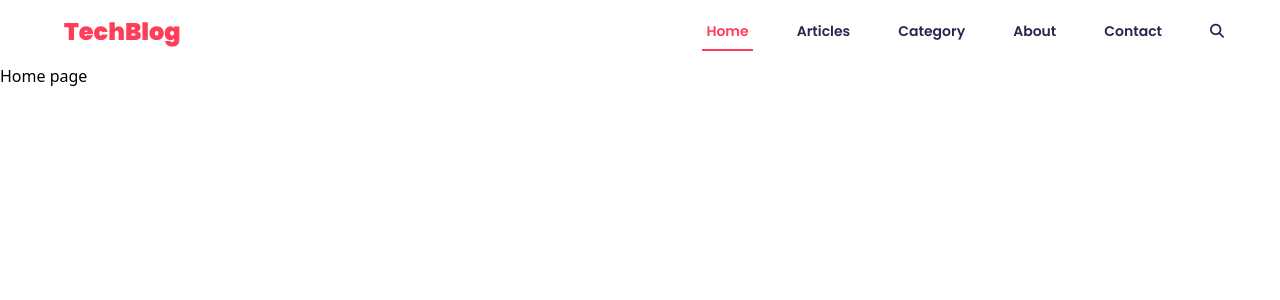
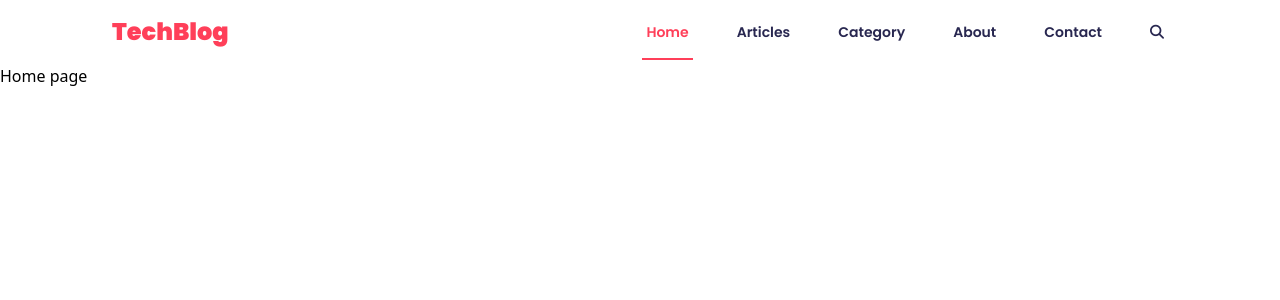
Before and after one commit to Ramanuj-1729/Tech-Blog__MERN-Tailwind, a React (Create React App) app in the folder frontend/: page / in a window 1280 px wide. Shown: the top 300 px of the page. Built offline with nearby package versions, Linux system fonts and the light colour scheme.

Commit message:
modify navbar

```diff
--- a/frontend/src/components/Navbar/Navbar.jsx
+++ b/frontend/src/components/Navbar/Navbar.jsx
@@ -3,36 +3,30 @@ import { NavLink } from 'react-router-dom'
 
 const Navbar = () => {
     return (
-        <div className="navbar">
-            <nav className="bg-white">
-                <div className="mx-auto px-16">
-                    <div className="flex items-center justify-between h-16">
-                        <div className="flex items-center">
-
+        <nav className="navbar bg-white">
+            <div className="navbar-wrapper mx-auto px-28 flex items-center justify-between h-16">
                 <div className="logo flex-shrink-0">
                     <h1 className='font-poppins font-black text-2xl text-primary cursor-pointer'>TechBlog</h1>
                 </div>
 
-                            <div className="menu absolute right-3 font-poppins">
-                                <div className="mr-10 flex items-baseline space-x-10">
-                                    <NavLink to="#" className="text-primary hover:text-primary px-1 py-2 text-sm font-semibold transition-all ease-in-out delay-150 border-b-2 hover:border-b-2 border-primary">Home</NavLink>
+                <div className="menu font-poppins">
+                    <ul className="flex space-x-10 items-center">
+                        <li><NavLink to="#" className="text-primary hover:text-primary px-1 pb-4 text-sm font-semibold transition-all ease-in-out delay-150 border-b-2 hover:border-b-2 border-primary">Home</NavLink></li>
 
-                                    <NavLink to="#" className="text-fontColor hover:text-primary px-1 py-2 text-sm font-semibold transition-all hover:border-b-2 ease-in-out delay-150 border-primary">Articles</NavLink>
+                        <li><NavLink to="#" className="text-fontColor hover:text-primary px-1 pb-4 text-sm font-semibold transition-all hover:border-b-2 ease-in-out delay-150 border-primary">Articles</NavLink></li>
 
-                                    <NavLink to="#" className="text-fontColor hover:text-primary px-1 py-2 text-sm font-semibold transition-all hover:border-b-2 ease-in-out delay-150 border-primary">Category</NavLink>
+                        <li><NavLink to="#" className="text-fontColor hover:text-primary px-1 pb-4 text-sm font-semibold transition-all hover:border-b-2 ease-in-out delay-150 border-primary">Category</NavLink></li>
 
-                                    <NavLink to="#" className="text-fontColor  hover:text-primary px-1 py-2 text-sm font-semibold transition-all hover:border-b-2 ease-in-out delay-150 border-primary">About</NavLink>
+                        <li><NavLink to="#" className="text-fontColor  hover:text-primary px-1 pb-4 text-sm font-semibold transition-all hover:border-b-2 ease-in-out delay-150 border-primary">About</NavLink></li>
 
-                                    <NavLink to="#" className="text-fontColor  hover:text-primary px-1 py-2 text-sm font-semibold transition-all hover:border-b-2 ease-in-out delay-150 border-primary">Contact</NavLink>
+                        <li><NavLink to="#" className="text-fontColor  hover:text-primary px-1 pb-4 text-sm font-semibold transition-all hover:border-b-2 ease-in-out delay-150 border-primary">Contact</NavLink></li>
 
                         <span className='search text-fontColor hover:text-primary px-1 py-2 text-sm font-semibold transition-all ease-in-out delay-150 cursor-pointer'><i className="fa-solid fa-magnifying-glass"></i></span>
+                    </ul>
                 </div>
-                            </div>
-                        </div>
-                    </div>
+
             </div>
         </nav>
-        </div>
     );
 }
 
```
Lines whose indentation alone changed are shown as unchanged.
